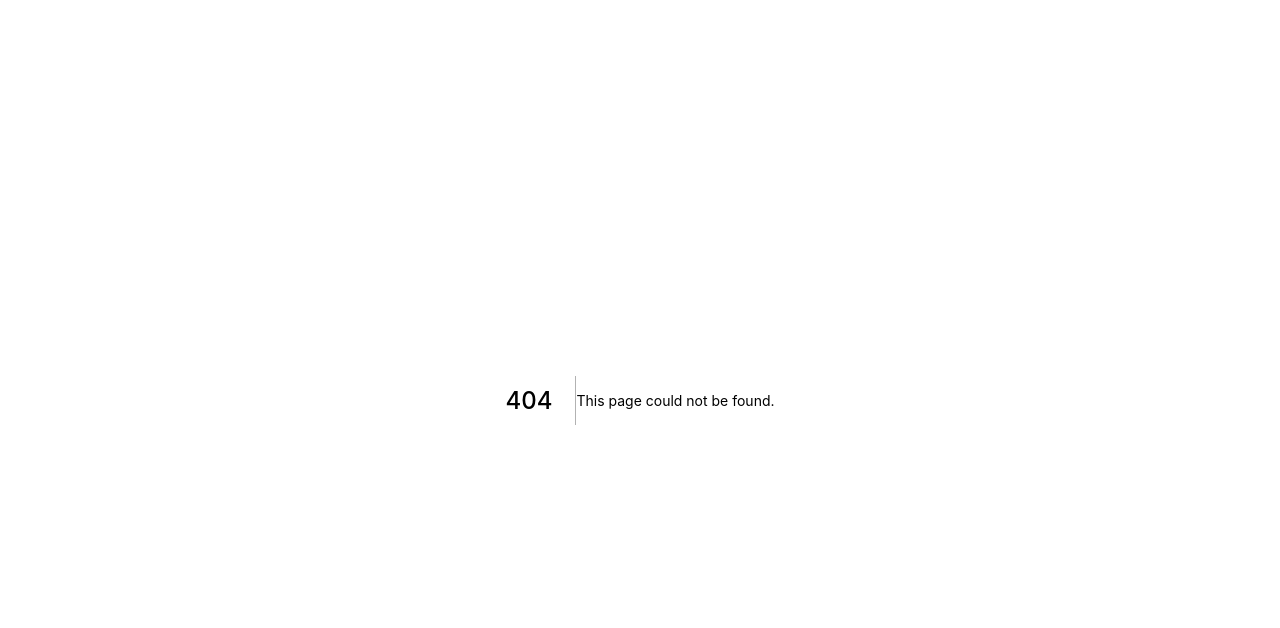
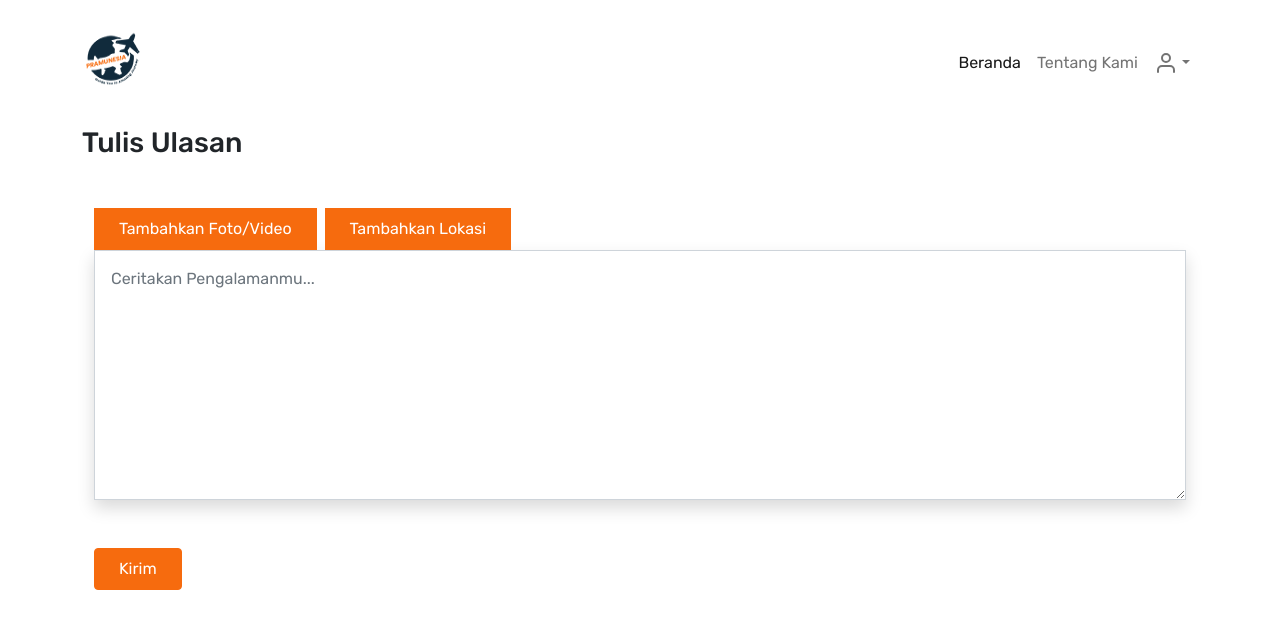
Before and after one commit to umarshd/pramunesia, a Next.js app: page /user/beri-ulasan in a window 1280 px wide. Before the commit this address had no page. Shown: the top 628 px of the page. Built offline with nearby package versions, Linux system fonts and the light colour scheme.

Commit message:
create beri ulasan page

```diff
--- /dev/null
+++ b/pages/user/beri-ulasan/index.jsx
@@ -0,0 +1,19 @@
+import React from 'react';
+import Navigation from '../../../components/afterlogin/navbar';
+
+export default function BeriUlasan() {
+  return (
+    <div className="container mx-auto">
+      <Navigation />
+      <h3 className="mb-5">Tulis Ulasan</h3>
+        <div className="row ">
+            <form>
+                <button type="submit" className="btn-orange me-2 rounded-0">Tambahkan Foto/Video</button>
+                <button type="submit" className="btn-orange rounded-0">Tambahkan Lokasi</button>
+                <textarea className="form-control rounded-0 shadow p-3 mb-5" rows="9" placeholder='Ceritakan Pengalamanmu...'></textarea>
+                <button type="submit" className="btn-orange d-flex justify-content-end align-items-end">Kirim</button>
+            </form>
+        </div>
+    </div>
+  );
+}
```
